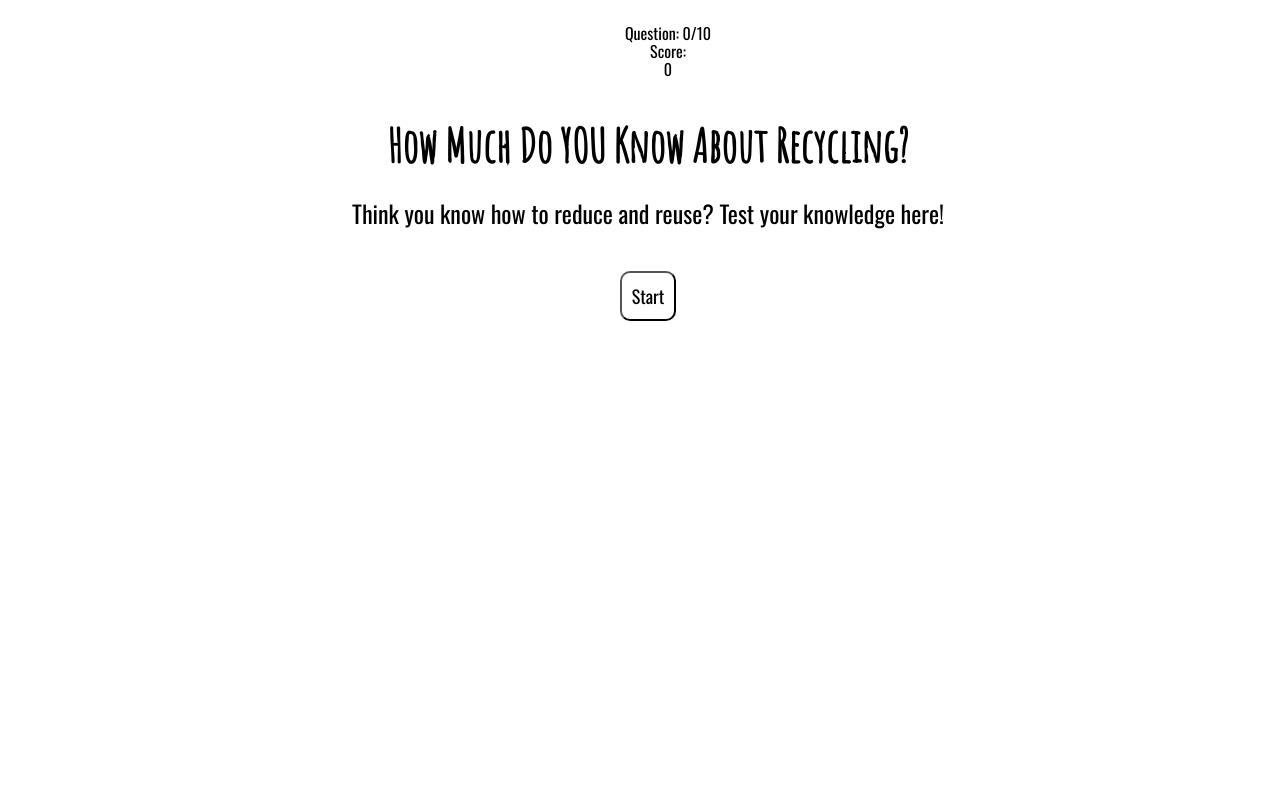
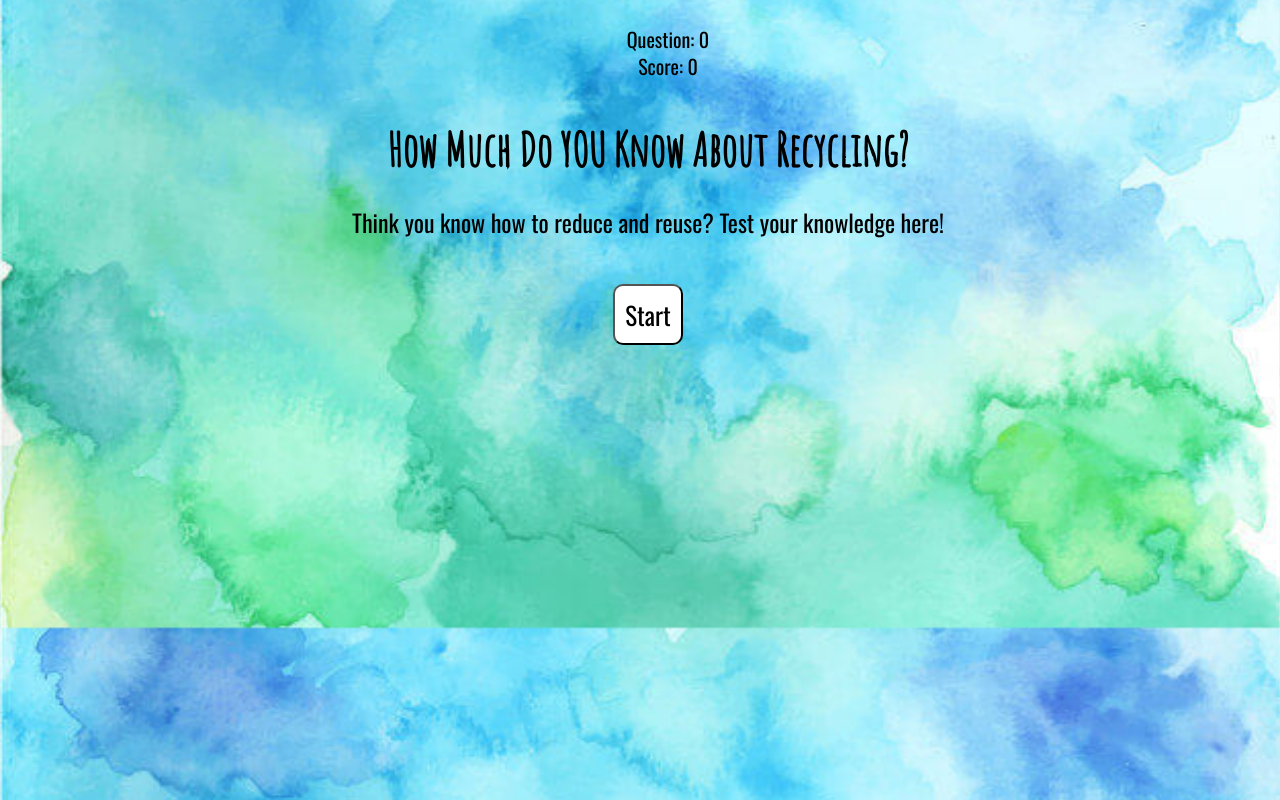
Before and after one commit to sarawarnock/quiz-app, a plain HTML site: page index.html in a window 1280 px wide. Drawn offline with nearby package versions, Linux system fonts and the light colour scheme; a web font is replaced by a local one.

Commit message:
newest images

```diff
--- a/index.html
+++ b/index.html
@@ -12,7 +12,7 @@
     <body>
         <div class="question-score">
             <ul>
-                <li>Question: <span class="question-num">0</span>/10</li>
+                <li>Question: <span class="question-num">0<!--</span>/10--></li>
                 <li>Score: <span class="score">0</span></li>
             </ul>
         </div>
--- a/main.css
+++ b/main.css
@@ -3,35 +3,31 @@
 }
 
 body {
-    background-image: url('https://i.imgur.com/z21eVTp.jpg'), fixed;
+    background: url('images/beautiful-watercolor-background\ \(1\).jpg'), fixed;
     background-repeat: repeat;
     height: 100%;
     width: 100%;
     background-position: center;
-    background-repeat: no-repeat;
     background-size: cover;
     line-height: 18px;
 }
 
+ul {
+    list-style-type: none;
+}
+
+li {
+    display: block;
+    padding: 3px;
+    background-color: #FFB48A;
+    margin: 3px;
+}
+
 .question-score {
     font-family: 'Oswald', sans-serif;
-    text-align: center;
     color: black;
     display: flex;
     flex-direction: row;
-    justify-content: center;
-    align-self: row;
-}
-
-.question-num {
-    text-align: center;
-}
-
-.score {
-    text-align: center;
-    display: flex;
-    flex-direction: row;
-    justify-content: center;
 }
 
 fieldset {
@@ -40,18 +36,12 @@ fieldset {
     padding: 0;
 }
 
-ul {
-    list-style-type: none;
-    /* font-family: 'Oswald', sans-serif;
-    margin: 10px; */
-}
-
 h1 {
     text-align: center;
     font-family: 'Amatic SC', cursive, bold;
     font-size: 46px;
     margin-bottom: 20px;
-    line-height: 40px;
+    line-height: 42px;
 }
 
 h2 {
@@ -65,6 +55,7 @@ h2 {
     font-family: 'Oswald', sans-serif;
     font-size: 24px;
     padding: 15px;
+    line-height: 26px;
 }
 
 .start {
@@ -74,15 +65,15 @@ h2 {
 button {
     text-align: center;
     font-family: 'Oswald', sans-serif;
-    font-size: 18px;
+    font-size: 30px;
     border-radius: 10px;
-    margin: 10px;
-    padding: 10px;
+    margin: 20px;
+    padding: 15px;
     background-color: white;
 }
 
 button:hover, button:focus {
-    background-color: #94EBC2;
+    background-color: #ADFFD3;
     color: #FF724D;
 }
 
@@ -126,30 +117,9 @@ input[type=checkbox] {
   width: 0;
 }
 
-/*input [type=radio] {
-    flex: 0 0 auto;
-    margin-right: 10px;
-    font-family: 'Amatic SC', cursive, bold;
+form input[type="radio"]:checked + label {
     background-color: #FFB48A;
 }
-
-input:checked {
-    font-family: 'Oswald', sans-serif;
-    background-color: #FFB48A;
-}*/
-
-form input[type="radio"]:checked + label {
-    background-color: #FFB48A;
-  }
-
-/* input {
-    color: black;
-    font-family: 'Amatic SC', cursive, bold;
-    size: 24px;
-    position: relative;
-    padding-bottom: 20px;
-    visibility: hidden;
-}*/
 
 .answerOption {
     display: flex;
@@ -178,3 +148,61 @@ img {
 alt {
     font-family: 'Oswald', sans-serif;
 }
+
+@media screen and (min-width: 1024px) {
+    li {
+        display: block;
+        padding: 3px;
+        background-color: none;
+        font-size: 20px;
+    }
+
+    .question-score {
+        font-family: 'Oswald', sans-serif;
+        text-align: center;
+        color: black;
+        display: flex;
+        flex-direction: row;
+        justify-content: center;
+        align-self: row;
+    }
+
+    button {
+        text-align: center;
+        font-family: 'Oswald', sans-serif;
+        font-size: 20px;
+        border-radius: 10px;
+        margin: 10px;
+        padding: 10px;
+        background-color: white;
+    }
+}
+
+@media screen and (min-width: 768px) {
+    li {
+        display: block;
+        padding: 3px;
+        background: transparent;
+        font-size: 20px;
+    }
+
+    .question-score {
+        font-family: 'Oswald', sans-serif;
+        text-align: center;
+        color: black;
+        display: flex;
+        flex-direction: row;
+        justify-content: center;
+        align-self: row;
+    }
+
+    button {
+        text-align: center;
+        font-family: 'Oswald', sans-serif;
+        font-size: 25px;
+        border-radius: 10px;
+        margin: 10px;
+        padding: 10px;
+        background-color: white;
+    }
+}
```
